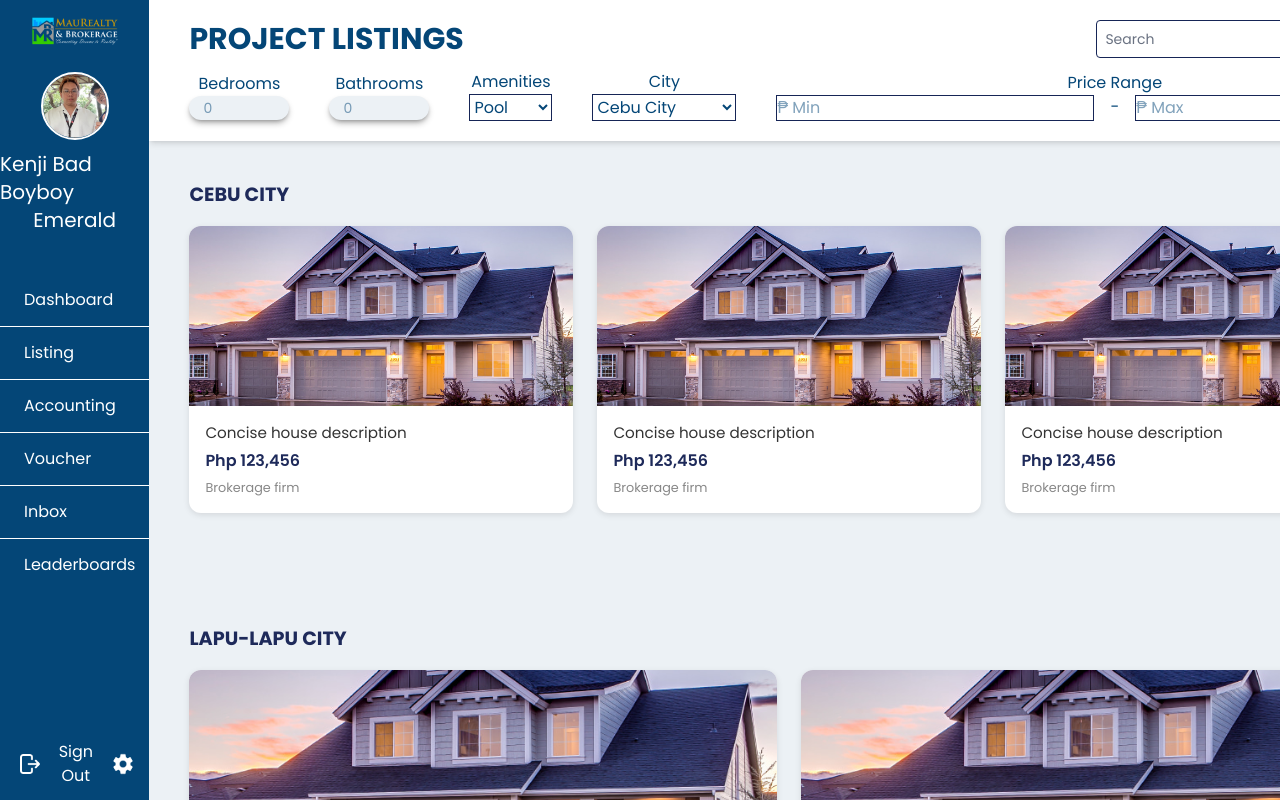
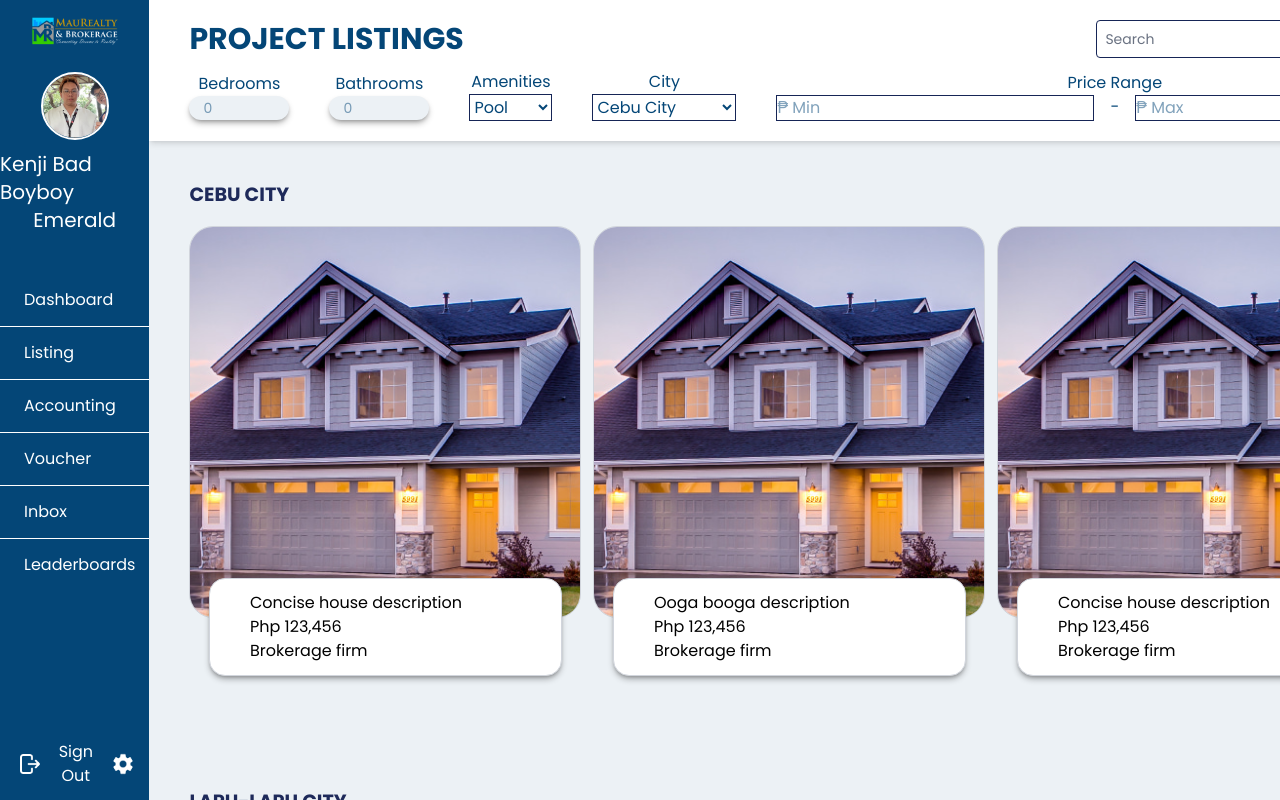
Before and after one commit to Wh4t-20/maurealty-agent-portal, a Vue app in the folder Frontend/: page /listings in a window 1280 px wide. Shown: the top 800 px of the page. Built offline with nearby package versions, Linux system fonts and the light colour scheme.

Commit message:
Listing UI update

```diff
--- /dev/null
+++ b/Frontend/src/assets/classes/listings.ts
@@ -0,0 +1,22 @@
+export interface Property {
+    id: number;
+    location: string;
+    description: string;
+    price: number;
+    status: string;
+}
+
+/*
+Planned:
+export interface Property {
+    id: number;
+    imageUrl: string;
+    location: string;
+    title: string;
+    beds: number;
+    bathrooms: number;
+    price: number;
+    status: string;
+}
+
+*/
--- /dev/null
+++ b/Frontend/src/components/PropertyCard2.vue
@@ -0,0 +1,19 @@
+<template>
+  <div class="relative w-full max-w-150">
+    <img src="@/assets/images/sample-house.jpg" alt="House"
+      class="w-full aspect-square object-cover rounded-3xl border border-gray-300"
+    />
+
+    <div class="z-1 -mt-10 w-9/10 p-3 px-10 rounded-2xl bg-white border border-gray-300 shadow-md/30 ">
+      <p class="property-desc">{{ details.description }}</p>
+      <p class="property-price">Php {{ details.price.toLocaleString() }}</p>
+      <p class="broker">Brokerage firm</p>
+    </div>
+  </div>
+</template>
+
+<script setup lang="ts">
+import { type Property }  from '@/assets/classes/listings'
+
+defineProps<{ details: Property }>()
+</script>
--- a/Frontend/src/views/Listings.vue
+++ b/Frontend/src/views/Listings.vue
@@ -146,21 +146,14 @@
     </header>
 
     <!-- Listings-->
-    <section class=" p-10 city-section" v-for="(group, city) in groupedProperties" :key="city">
+    <section class="p-10 city-section" v-for="(group, city) in groupedProperties" :key="city">
         <div class="city-header">
           <h2>{{ city.toUpperCase() }}</h2>
           <a href="#" class="view-all">View all</a>
         </div>
 
-        <div class="property-grid">
-          <div v-for="property in group" :key="property.id" class="property-card">
-            <img src="@/assets/images/sample-house.jpg" alt="House" class="property-img" />
-            <div class="property-info">
-              <p class="property-desc">{{ property.description }}</p>
-              <p class="property-price">Php {{ property.price.toLocaleString() }}</p>
-              <p class="broker">Brokerage firm</p>
-            </div>
-          </div>
+        <div class="grid grid-cols-3 gap-3">
+            <PropertyCard v-for="property in group" :key="property.id" :details="property" class="flex flex-col items-center"/>
         </div>
       </section>
   </div>
@@ -170,23 +163,20 @@
 import { ref, computed, onMounted } from 'vue'
 import { Listbox, ListboxButton, ListboxLabel, ListboxOption, ListboxOptions } from '@headlessui/vue'
 
-interface Property {
-  id: number
-  city: string
-  description: string
-  price: number
-}
+// Property instance
+import { type Property }  from '@/assets/classes/listings'
+import PropertyCard from '@/components/PropertyCard2.vue'
 
 const properties = ref<Property[]>([])
 
 // Simulate backend data
 const loadProperties = () => {
   properties.value = [
-    { id: 1, city: 'Cebu City', description: 'Concise house description', price: 123456 },
-    { id: 2, city: 'Cebu City', description: 'Concise house description', price: 123456 },
-    { id: 3, city: 'Cebu City', description: 'Concise house description', price: 123456 },
-    { id: 4, city: 'Lapu-Lapu City', description: 'Concise house description', price: 123456 },
-    { id: 5, city: 'Lapu-Lapu City', description: 'Concise house description', price: 123456 },
+    { id: 1, location: 'Cebu City', description: 'Concise house description', price: 123456, status: 'active' },
+    { id: 2, location: 'Cebu City', description: 'Ooga booga description', price: 123456, status: 'active' },
+    { id: 3, location: 'Cebu City', description: 'Concise house description', price: 123456, status: 'active' },
+    { id: 4, location: 'Lapu-Lapu City', description: 'Concise house description', price: 123456, status: 'active' },
+    { id: 5, location: 'Lapu-Lapu City', description: 'Concise house description', price: 123456, status: 'active' },
   ]
 }
 
@@ -194,7 +184,7 @@ const loadProperties = () => {
 const groupedProperties = computed(() => {
   const groups: Record<string, Property[]> = {}
   properties.value.forEach((prop) => {
-    const list = groups[prop.city] || (groups[prop.city] = [])
+    const list = groups[prop.location] || (groups[prop.location] = [])
     list.push(prop)
   })
   return groups
@@ -317,14 +307,6 @@ onMounted(() => loadProperties())
   gap: 1.5rem;
 }
 
-.property-card {
-  background: #fff;
-  border-radius: 12px;
-  overflow: hidden;
-  box-shadow: 0 2px 6px rgba(0, 0, 0, 0.1);
-  transition: transform 0.2s ease;
-}
-
 .property-card:hover {
   transform: translateY(-5px);
 }
```
Also changed, not shown: Frontend/src/components/PropertyCard.vue (+1 -8 lines), 1 other file (tests, documents, lock files or other folders).
